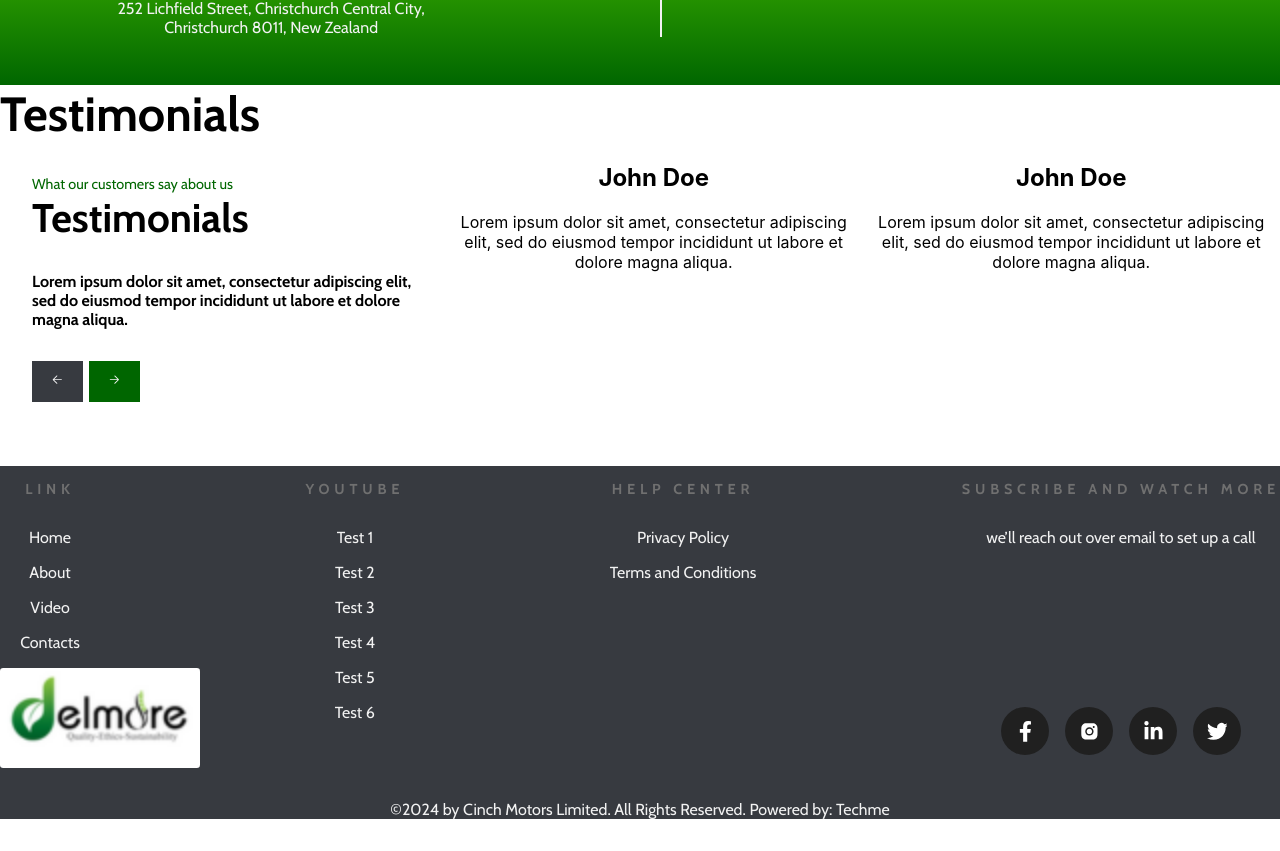
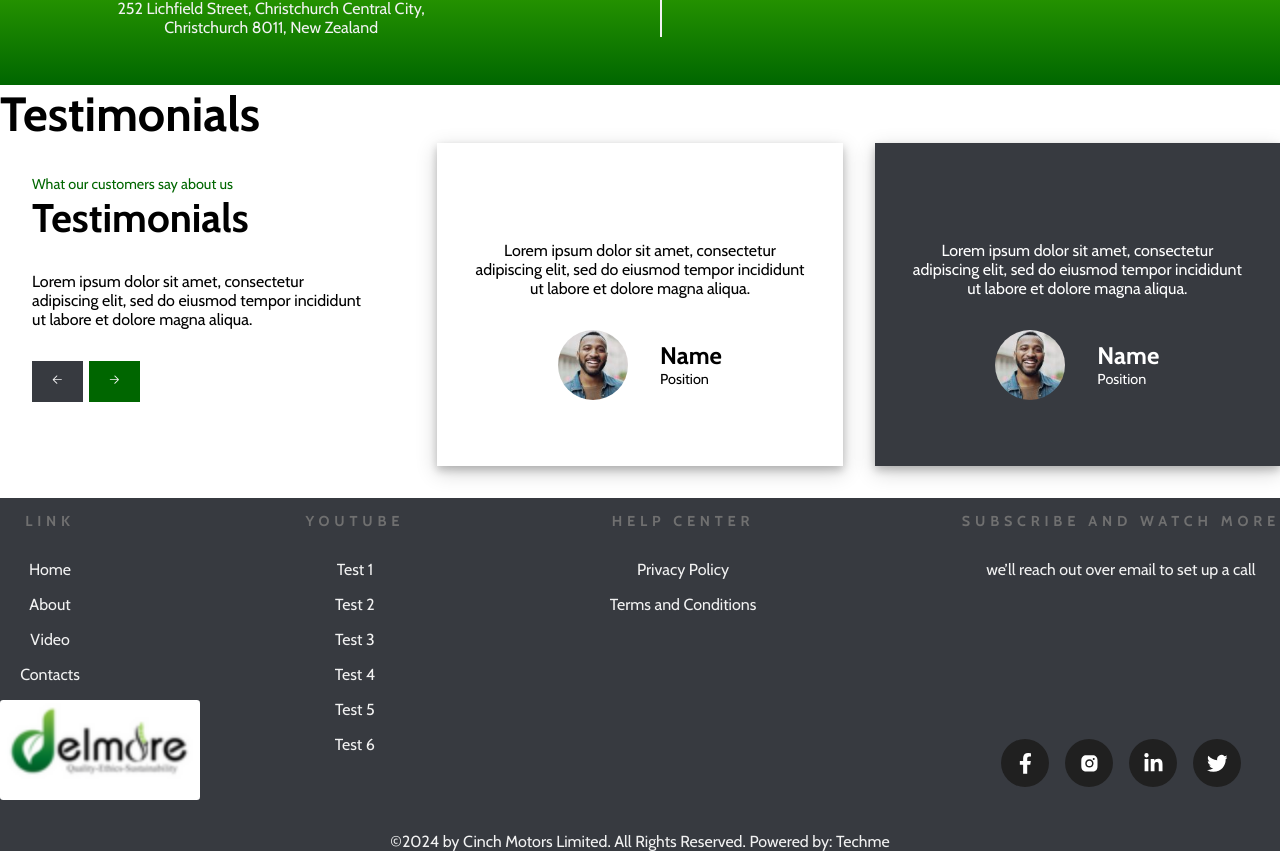
Before and after one commit to baayesh/Delmore, a React (Create React App) app: page / in a window 1280 px wide. Shown: the part 2808-3659 px from the top of the page. Before the commit the page ends 3627 px from the top, so only its background shows below. Built offline with nearby package versions, Linux system fonts and the light colour scheme.

Commit message:
Finish designing testimonials section

```diff
--- a/src/components/testimonials.js
+++ b/src/components/testimonials.js
@@ -2,6 +2,7 @@ import React from "react";
 import "../styles/home.css";
 import { HiArrowSmallLeft } from "react-icons/hi2";
 import { HiArrowSmallRight } from "react-icons/hi2";
+import person from '../assets/Home/R.jpg'
 
 const Testimonials = () => {
   return (
@@ -32,26 +33,41 @@ const Testimonials = () => {
               </button>
             </div>
           </div>
-          <div className="testimonials-card-2">
-            <div className="testimonials-card-heading">
-              <h1>John Doe</h1>
-            </div>
-            <div className="testimonials-card-content">
-              <p>
+          {/* Card 2 */}
+          <div className="testimonials-card-2 column">
+            <div>  </div>
+            <div className="testimonials-card-2-content">
+              <p className="paragraph">
                 Lorem ipsum dolor sit amet, consectetur adipiscing elit, sed do
                 eiusmod tempor incididunt ut labore et dolore magna aliqua.{" "}
               </p>
             </div>
+            <div className="testimonials-card-2-party row">
+                <div className="testimonials-card-2-party-img">
+                    <img src={person} alt="" />
+                </div>
+                <div className="column testimonials-card-2-party-content">
+                    <h5 className="subheading__2">Name</h5>
+                    <p className="tag__2">Position</p>
+                </div>
+            </div>
           </div>
-          <div className="testimonials-card-3">
-            <div className="testimonials-card-heading">
-              <h1>John Doe</h1>
-            </div>
-            <div className="testimonials-card-content">
-              <p>
+          <div className="testimonials-card-3 column">
+            <div>  </div>
+            <div className="testimonials-card-3-content">
+              <p className="paragraph">
                 Lorem ipsum dolor sit amet, consectetur adipiscing elit, sed do
                 eiusmod tempor incididunt ut labore et dolore magna aliqua.{" "}
               </p>
+            </div>
+            <div className="testimonials-card-3-party row">
+                <div className="testimonials-card-2-party-img">
+                    <img src={person} alt="" />
+                </div>
+                <div className="column testimonials-card-3-party-content">
+                    <h5 className="subheading__2">Name</h5>
+                    <p className="tag__2">Position</p>
+                </div>
             </div>
           </div>
         </div>
--- a/src/styles/home.css
+++ b/src/styles/home.css
@@ -46,7 +46,16 @@
 .contact-icon-mobile {
   background-color: gray;
 }
+/* Predefined - layouts */
+.row {
+  display: flex;
+  flex-direction: row;
+}
 
+.column {
+  display: flex;
+  flex-direction: column;
+}
 /* Predefined - texts */
 .heading {
   font-family: "cabin", sans-serif;
@@ -62,9 +71,16 @@
   margin: 0;
 }
 
+.subheading__2 {
+  font-family: "cabin", sans-serif;
+  font-weight: 700;
+  font-size: 1.5rem;
+  margin: 0;
+}
+
 .paragraph {
   font-family: "cabin", sans-serif;
-  font-weight: 700;
+  font-weight: 100;
   font-size: 1rem;
   margin: 0;
 }
@@ -74,6 +90,14 @@
   font-weight: 300;
   font-size: 0.9rem;
   color: #006600;
+  margin: 0;
+}
+
+.tag__2 {
+  font-family: "cabin", sans-serif;
+  font-weight: 300;
+  font-size: 0.9rem;
+
   margin: 0;
 }
 
@@ -93,6 +117,8 @@
   display: flex;
   flex-direction: row;
   justify-content: space-between;
+  gap: 2em;
+  margin-bottom: 2em;
 }
 
 /* Testimonaials - Card 1 */
@@ -119,25 +145,89 @@
   gap: 0.4em;
 }
 
-.testimonials-card-1-buttons button{
-    padding:0.9em;
-    border-width: 0px;
-
+.testimonials-card-1-buttons button {
+  padding: 0.9em;
+  border-width: 0px;
 }
 
-.testimonials-button-1{
-    background-color: #373A40;
-
+.testimonials-button-1 {
+  background-color: #373a40;
 }
 
-
-
-
-.testimonials-button-2{
-    background-color: #006600;
+.testimonials-button-2 {
+  background-color: #006600;
 }
 
-.testimonials-arrow{
-    color: #f2f2f2;
-    width: 2em;
+.testimonials-arrow {
+  color: #f2f2f2;
+  width: 2em;
 }
+
+/* Testiminials - Card 2 */
+.testimonials-card-2 {
+  background-color: white;
+  box-shadow: 0 4px 8px 0 rgba(0, 0, 0, 0.2), 0 6px 20px 0 rgba(0, 0, 0, 0.19);
+  padding: 2em;
+  justify-content: center;
+  align-items: center;
+  gap: 2em;
+}
+
+.testimonials-card-2-content {
+}
+
+.testimonials-card-2-party {
+  gap: 2em;
+  justify-content: center;
+  align-items: center;
+}
+
+.testimonials-card-2-party-img {
+  width: 70px;
+  height: 70px;
+}
+
+.testimonials-card-2-party-img img {
+  width: 70px;
+  height: 70px;
+  border-radius: 70px;
+}
+
+.testimonials-card-2-party-content {
+  text-align: left;
+}
+
+/* Testiminials - Card 3 */
+.testimonials-card-3 {
+  background-color:#373A40 ;
+  color: white;
+  box-shadow: 0 4px 8px 0 rgba(0, 0, 0, 0.2), 0 6px 20px 0 rgba(0, 0, 0, 0.19);
+  padding: 2em;
+  justify-content: center;
+  align-items: center;
+  gap: 2em;
+}
+
+.testimonials-card-3-content {
+}
+
+.testimonials-card-3-party {
+  gap: 2em;
+  justify-content: center;
+  align-items: center;
+}
+
+.testimonials-card-3-party-img {
+  width: 70px;
+  height: 70px;
+}
+
+.testimonials-card-3-party-img img {
+  width: 70px;
+  height: 70px;
+  border-radius: 70px;
+}
+
+.testimonials-card-3-party-content {
+  text-align: left;
+}
```
Also changed, not shown: src/assets/Home/R.jpg (added).
